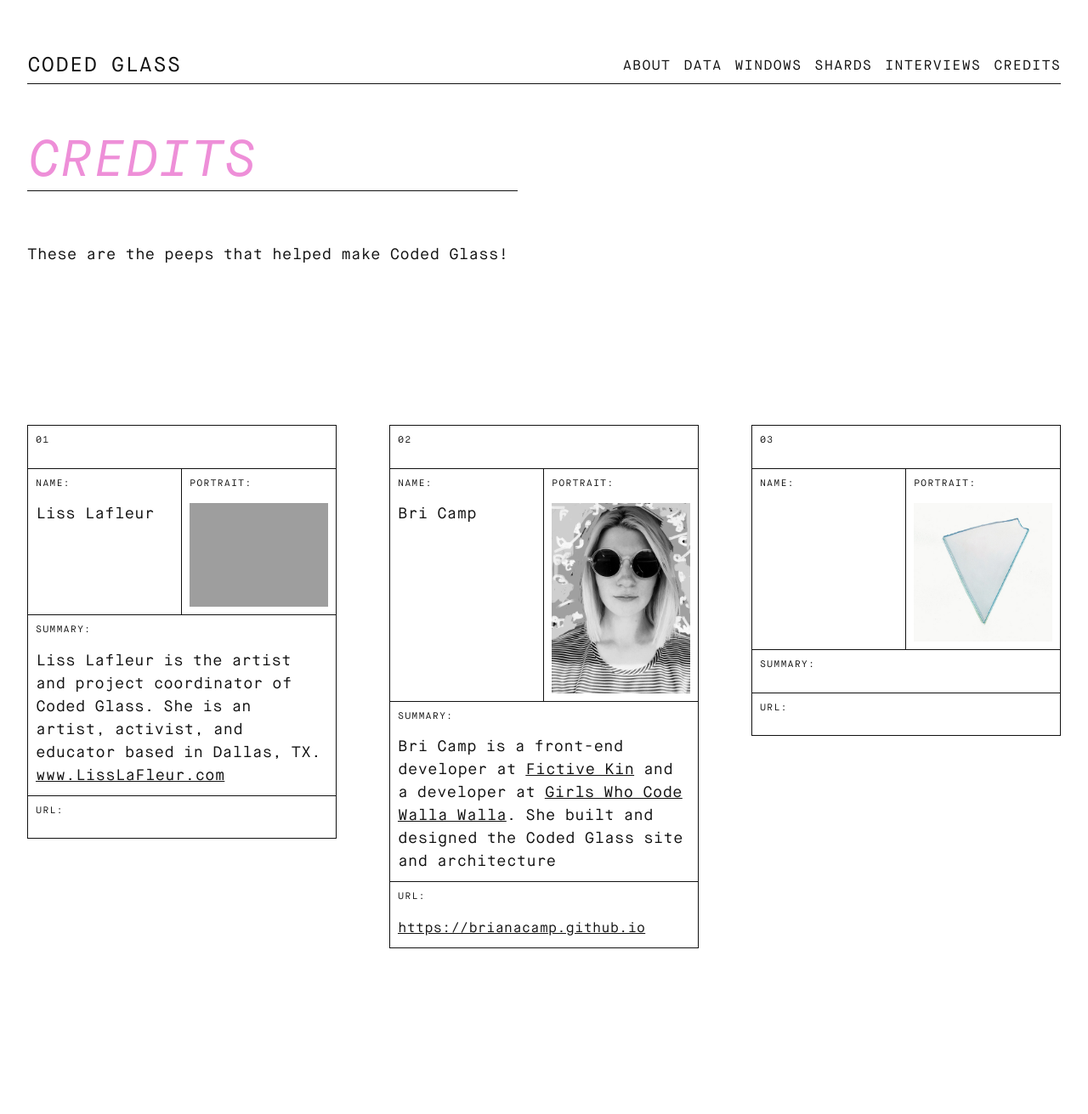
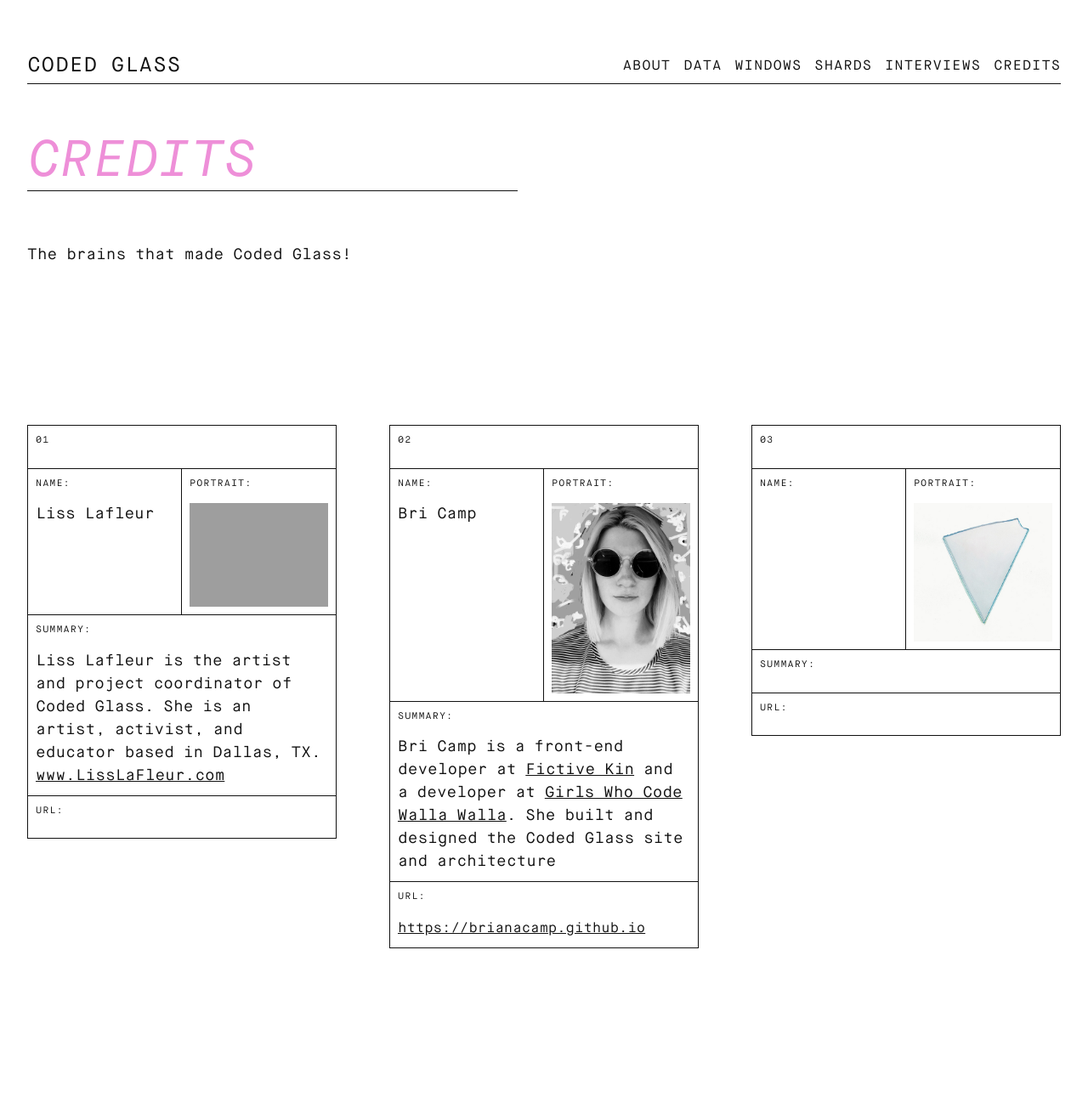
Before and after one commit to BrianaCamp/looking-glass, a Jekyll site: the page built from credits.markdown, in a window 1280 px wide. Shown: the whole page at 85% size. Built offline with Jekyll 4.4.1, drawn with Linux system fonts in a browser that asks for light colours.

Commit message:
Updated Credits

```diff
--- a/credits.markdown
+++ b/credits.markdown
@@ -3,7 +3,7 @@ title: Credits
 date: 2018-08-03 23:50:00 Z
 position: 6
 is-nav: true
-main-description: These are the peeps that helped make Coded Glass!
+main-description: The brains that made Coded Glass!
 contributors:
 - name: Liss Lafleur
   image: "/uploads/LaFleur_Headshot_BW_2018(WEB).jpg"
```
